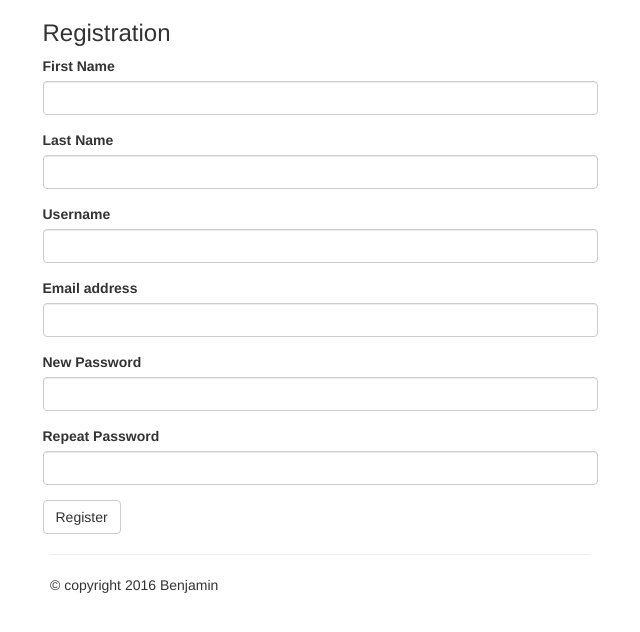
After one commit to benjaminhuanghuang/flask-mongo-app-biolerplate, a Flask app: page /register in a window 1280 px wide. The commit adds this page. Shown: the top 632 px of the page, without its empty margins (320-960 px from the left). Run offline with Flask 2, Linux system fonts and the light colour scheme; some libraries are stand-ins or nearby versions.

Commit message:
create register form

```diff
--- a/app/__init__.py
+++ b/app/__init__.py
@@ -1,6 +1,4 @@
 from flask import Flask
-from flask_bootstrap import Bootstrap
-bootstrap = Bootstrap()
 
 from flask_mongoengine import MongoEngine
 db = MongoEngine()
@@ -25,7 +23,6 @@ def create_app(config_name='default'):
     # customize app.config
     # app.config['option']= "option"
 
-    bootstrap.init_app(app)
     db.init_app(app)
 
     # register our blueprints
--- /dev/null
+++ b/app/templates/_formhelpers.html
@@ -0,0 +1,13 @@
+{% macro render_field(field) %}
+    <div class="form-group">
+        {{ field.label }}
+        {{ field(**kwargs)|safe }}
+        {% if field.errors %}
+            <ul class="text-danger">
+                {% for error in field.errors %}
+                    <li>{{ error }}</li>
+                {% endfor %}
+            </ul>
+        {% endif %}
+    </div>
+{% endmacro %}
--- a/app/templates/base.html
+++ b/app/templates/base.html
@@ -1,84 +1,40 @@
-{% extends "bootstrap/base.html" %}
+<!DOCTYPE html>
+<html lang="en">
+<head>
+    <meta charset="utf-8">
+    <meta http-equiv="X-UA-Compatible" content="IE=edge">
+    <meta name="viewport" content="width=device-width, initial-scale=1">
+    <title>
+        {% block title %}
+        {% endblock %}
+    </title>
 
-{% block title %}Talks{% endblock %}
+    <!-- Bootstrap -->
+    <link href="https://maxcdn.bootstrapcdn.com/bootstrap/3.3.6/css/bootstrap.min.css" rel="stylesheet">
 
-{% block head %}
-    {{ super() }}
-    <link rel="stylesheet" type="text/css" href="{{ url_for('static', filename='styles.css') }}">
-{% endblock %}
+</head>
+<body>
 
-{% block navbar %}
-    <div class="navbar navbar-default" role="navigation">
-        <div class="container">
-            <div class="navbar-header">
-                <button type="button" class="navbar-toggle" data-toggle="collapse"
-                        data-target="#bs-example-navbar-collapse-1">
-                    <span class="sr-only">Toggle navigation</span>
-                    <span class="icon-bar"></span>
-                    <span class="icon-bar"></span>
-                    <span class="icon-bar"></span>
-                </button>
-{#                <a class="navbar-brand" href="{{ url_for('talks.index') }}">Talks</a>#}
-            </div>
-            <div class="collapse navbar-collapse" id="bs-example-navbar-collapse-1">
-                <ul class="nav navbar-nav">
-{#                    <li><a href="{{ url_for('talks.index') }}">Home</a></li>#}
-{#                    {% if current_user.is_authenticated() %}#}
-{#                        <li><a href="{{ url_for('talks.user', username=current_user.username) }}">Profile</a></li>#}
-{#                        <li><a href="{{ url_for('talks.new_talk') }}">New Talk</a></li>#}
-{#                        {% set moderation_count = current_user.for_moderation().count() %}#}
-{#                        <li>#}
-{#                            <a href="{{ url_for('talks.moderate') }}">Moderate#}
-{#                                {% if moderation_count %}#}
-{#                                    <span class="badge badge-red">{{ moderation_count }}</span>#}
-{#                                {% endif %}#}
-{#                            </a>#}
-{#                        </li>#}
-{#                        {% if current_user.is_admin %}#}
-{#                            {% set admin_moderation_count = current_user.for_moderation(True).count() %}#}
-{#                            <li>#}
-{#                                <a href="{{ url_for('talks.moderate_admin') }}">Moderate [Admin]#}
-{#                                    {% if admin_moderation_count %}#}
-{#                                        <span class="badge badge-red">{{ admin_moderation_count }}</span>#}
-{#                                    {% endif %}#}
-{#                                </a>#}
-{#                            </li>#}
-{#                        {% endif %}#}
-{#                    {% endif %}#}
-                </ul>
-                <ul class="nav navbar-nav navbar-right">
-                    {% if not current_user.is_authenticated() %}
-                        <li><a href="{{ url_for('auth.login') }}">Presenter Login</a></li>
-                    {% else %}
-                        <li class="dropdown">
-                            <a href="#" class="dropdown-toggle" data-toggle="dropdown"><img
-                                    src="{{ current_user.gravatar(size=18) }}"> {{ current_user.username }} <b
-                                    class="caret"></b></a>
-                            <ul class="dropdown-menu">
-                                <li><a href="{{ url_for('auth.logout') }}">Logout</a></li>
-                            </ul>
-                        </li>
-                    {% endif %}
-                </ul>
-            </div>
+    <div class="container">
+
+        {% block content %}
+
+        {% endblock %}
+
+        <div class="col-md-offset-3 col-md-6">
+            <hr/>
+            <footer>
+                &copy; copyright 2016 Benjamin
+            </footer>
         </div>
+
     </div>
-{% endblock %}
-
-{% block content %}
-    <div class="container">
-        {% for message in get_flashed_messages() %}
-            <div class="alert alert-warning">
-                <button type="button" class="close" data-dismiss="alert">&times;</button>
-                {{ message }}
-            </div>
-        {% endfor %}
-
-        {% block page_content %}{% endblock %}
-    </div>
-{% endblock %}
 
 {% block scripts %}
-    {{ super() }}
-    {{ moment.include_moment() }}
+    <!-- jQuery (necessary for Bootstrap's JavaScript plugins) -->
+    <script src="https://code.jquery.com/jquery-1.12.1.min.js"></script>
+    <!-- Include all compiled plugins (below), or include individual files as needed -->
+    <script src="https://maxcdn.bootstrapcdn.com/bootstrap/3.3.6/js/bootstrap.min.js"></script>
 {% endblock %}
+</body>
+</html>
--- /dev/null
+++ b/app/templates/user/register.html
@@ -0,0 +1,34 @@
+{% extends "base.html" %}
+
+{% block title %}Registration{% endblock %}
+
+{% block content %}
+
+<div class="row">
+
+  <div class="col-md-offset-3 col-md-6">
+
+    <h3>Registration</h3>
+
+    {% from "_formhelpers.html" import render_field %}
+    <form method="POST" action="{{ url_for('.register')}}" role="form">
+
+      {{ form.hidden_tag() }}
+
+      {{ render_field(form.first_name, class='form-control') }}
+      {{ render_field(form.last_name, class='form-control') }}
+
+      {{ render_field(form.username, class='form-control') }}
+      {{ render_field(form.email, class='form-control') }}
+
+      {{ render_field(form.password, class='form-control') }}
+      {{ render_field(form.confirm, class='form-control') }}
+
+      <button type="submit" class="btn btn-default">Register</button>
+
+    </form>
+
+  </div>
+
+</div>
+{% endblock %}
--- /dev/null
+++ b/app/user/forms.py
@@ -0,0 +1,34 @@
+from flask_wtf import Form
+from wtforms import validators, StringField, PasswordField
+from wtforms.fields.html5 import EmailField
+from wtforms.validators import ValidationError
+
+from .models import User
+
+
+class RegisterForm(Form):
+    first_name = StringField('First Name', [validators.DataRequired()])
+    last_name = StringField('Last Name', [validators.DataRequired()])
+    email = EmailField('Email address', [
+        validators.DataRequired(),
+        validators.Email()
+    ]
+                       )
+    username = StringField('Username', [
+        validators.DataRequired(),
+        validators.length(min=4, max=25)
+    ])
+    password = PasswordField('New Password', [
+        validators.Required(),
+        validators.EqualTo('confirm', message='Passwords must match'),
+        validators.length(min=4, max=80)
+    ])
+    confirm = PasswordField('Repeat Password')
+
+    def validate_username(form, field):
+        if User.objects.filter(username=field.data).first():
+            raise ValidationError("Username already exists")
+
+    def validate_email(form, field):
+        if User.objects.filter(email=field.data).first():
+            raise ValidationError("Email is already in use")
--- a/app/user/models.py
+++ b/app/user/models.py
@@ -13,6 +13,10 @@ class User(db.Document):
     change_configuration = db.DictField(db_field="change_config")
     avatar = db.StringField(db_field="avatar", default=None)
 
+    meta = {
+        'indexes': ['username', 'email', '-created_at']
+    }
+
     @classmethod
     def pre_save(cls, sender, document, **kwargs):
         document.username = document.username.lower()
--- a/app/user/views.py
+++ b/app/user/views.py
@@ -1,7 +1,29 @@
-from flask import Blueprint
+from flask import Blueprint, render_template
+import bcrypt
+
+from .models import User
+from .forms import RegisterForm
 
 user_app = Blueprint('user_app', __name__)
 
 @user_app.route('/login')
 def login():
     return "User Login"
+
+
+@user_app.route('/register', methods=('GET', 'POST'))
+def register():
+    form = RegisterForm()
+    if form.validate_on_submit():
+        salt = bcrypt.gensalt()
+        hashed_password = bcrypt.hashpw(form.password.data, salt)
+        user = User(
+            username=form.username.data,
+            password=hashed_password,
+            email=form.email.data,
+            first_name=form.first_name.data,
+            last_name=form.last_name.data
+            )
+        user.save()
+        return "User registered"
+    return render_template('user/register.html', form=form)
--- a/requirements.txt
+++ b/requirements.txt
@@ -1,6 +1,6 @@
 flask
 flask-script
 flask-mongoengine  # ORM
-flask-bootstrap
 flask-wtf
+py-bcrypt   # encrypt user password
 bleach   # clean html string
```
Also changed, not shown: _notes/form.md (+8 -0 lines), _notes/mongo.md (+8 -0 lines), _notes/template.md (+13 -0 lines).
